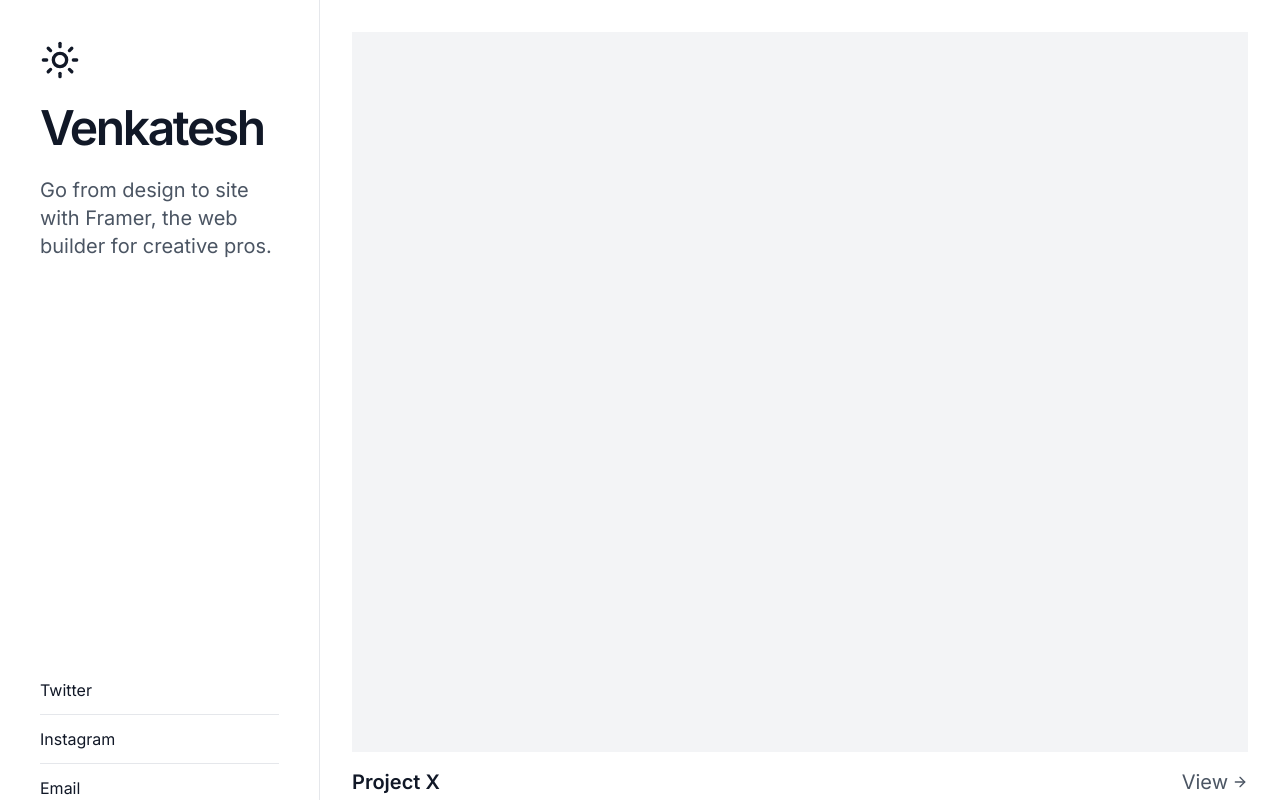
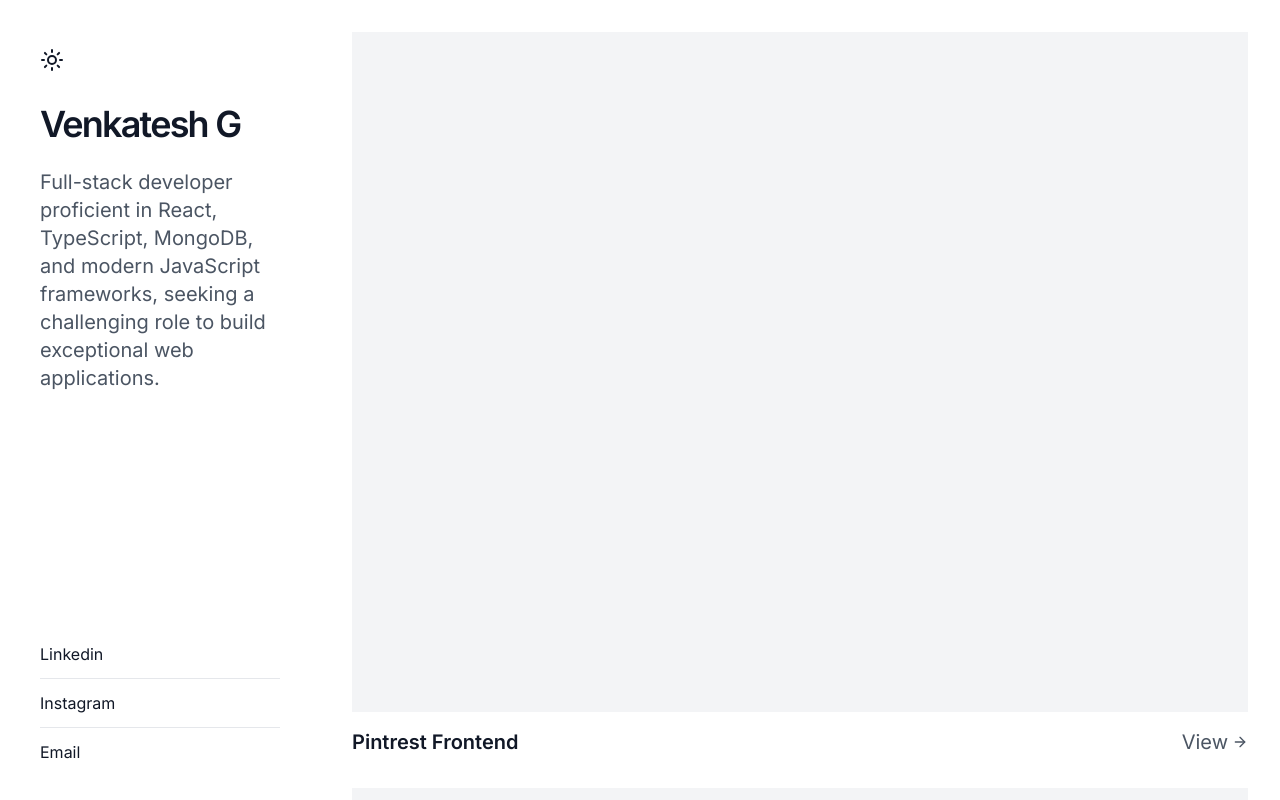
Before and after one commit to venkateshramkumarg/Portfolio, a Next.js app: page / in a window 1280 px wide. Built offline with nearby package versions, Linux system fonts and the light colour scheme.

Commit message:
refactor: Update sidebar layout in page.tsx

```diff
--- a/src/app/page.tsx
+++ b/src/app/page.tsx
@@ -4,30 +4,29 @@ import { Sun,ArrowRight } from 'lucide-react';
 const SidebarLayout= () => {
   return (
     <div className="flex flex-col  lg:flex-row min-h-screen text-gray-900">
-      <aside className="lg:w-1/4 w-full lg:p-10 p-6 border-r border-gray-200 max-h-screen">
+      <aside className="lg:w-1/4 w-full lg:p-10 p-6 max-h-screen w-100">
         <div className="h-[70%] flex flex-col gap-6 mb-10">
-          <Sun className="w-10 h-10" />
-          <h1 className="text-5xl font-semibold max-w-96 tracking-tighter">Venkatesh</h1>
+          <Sun className="w-10\ h-10" />
+          <h1 className="text-4xl font-semibold max-w-100 tracking-tighter">Venkatesh G</h1>
           <p className="text-gray-600 text-xl max-w-96 ">
-            Go from design to site with Framer, the web builder for creative pros.
+          Full-stack developer proficient in React, TypeScript, MongoDB, and modern JavaScript frameworks, seeking a challenging role to build exceptional web applications.
           </p>
         </div>
-        <nav className="h-[30%] text-base flex flex-col justify-end gap-3">
-          <a href="#" className="block  hover:text-gray-600">Twitter</a>
+        <nav className="h-[25%] text-base flex flex-col justify-end gap-3">
+          <a href="https://www.linkedin.com/in/venkateshramkumar-g-819182258/" className="block  hover:text-gray-600">Linkedin</a>
           <hr className='w-full h-[0.5px] bg-gray-200' />
-          <a href="#" className="block hover:text-gray-600">Instagram</a>
+          <a href="https://www.instagram.com/venkatesh_ram_kumar/" className="block hover:text-gray-600">Instagram</a>
           <hr className='w-full h-[0.5px] bg-gray-200' />
-          <a href="#" className="block  hover:text-gray-600">Email</a>
+          <a href="mailto:venkateshramkumar3@gmail.com" className="block  hover:text-gray-600">Email</a>
         </nav>
       </aside>
       <main className="flex-1 lg:p-8 p-6 overflow-auto h-[100vh]">
         <div className="grid grid-cols-1 gap-8">
-          {/* Project X */}
           <div>
-            <div className="bg-gray-100 h-[90vh] mb-4 "></div>
+            <div className="bg-gray-100 h-[85vh] mb-4 "></div>
             <div className="flex justify-between items-center">
-              <h2 className="text-xl font-semibold">Project X</h2>
-              <a href="#" className="text-gray-600 hover:text-gray-900 flex items-center text-xl">
+              <h2 className="text-xl font-semibold">Pintrest Frontend</h2>
+              <a href="https://github.com/venkateshramkumarg/Pintrest-Frontend" className="text-gray-600 hover:text-gray-900 flex items-center text-xl">
                 View <ArrowRight className="ml-1 w-4 h-4" />
               </a>
             </div>
@@ -36,8 +35,8 @@ const SidebarLayout= () => {
           <div>
             <div className="bg-gray-100 h-[90vh] mb-4"></div>
             <div className="flex justify-between items-center">
-              <h2 className="text-xl font-semibold">Project X</h2>
-              <a href="#" className="text-gray-600 hover:text-gray-900 flex items-center">
+              <h2 className="text-xl font-semibold">Pintrest Backend</h2>
+              <a href="https://github.com/venkateshramkumarg/Pintrest-Backend_" className="text-gray-600 hover:text-gray-900 flex items-center">
                 View <ArrowRight className="ml-1 w-4 h-4" />
               </a>
             </div>
@@ -46,18 +45,8 @@ const SidebarLayout= () => {
           <div>
             <div className="bg-gray-100 h-[90vh] mb-4"></div>
             <div className="flex justify-between items-center">
-              <h2 className="text-xl font-semibold">Project X</h2>
-              <a href="#" className="text-gray-600 hover:text-gray-900 flex items-center">
-                View <ArrowRight className="ml-1 w-4 h-4" />
-              </a>
-            </div>
-          </div>
-
-          <div>
-            <div className="bg-gray-100 h-[90vh] mb-4"></div>
-            <div className="flex justify-between items-center">
-              <h2 className="text-xl font-semibold">Project X</h2>
-              <a href="#" className="text-gray-600 hover:text-gray-900 flex items-center">
+              <h2 className="text-xl font-semibold">Train Ticket Backend</h2>
+              <a href="https://github.com/venkateshramkumarg/Train-Ticket-Backend" className="text-gray-600 hover:text-gray-900 flex items-center">
                 View <ArrowRight className="ml-1 w-4 h-4" />
               </a>
             </div>
```
